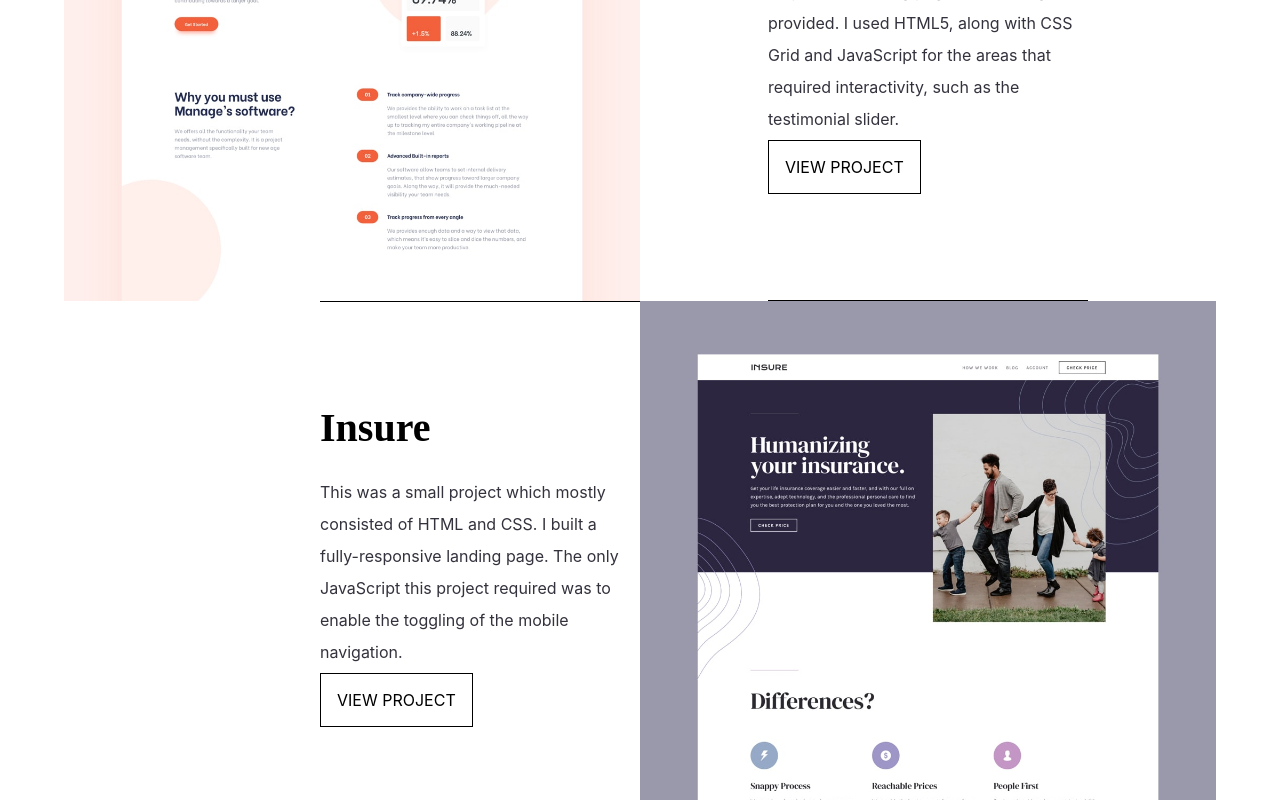
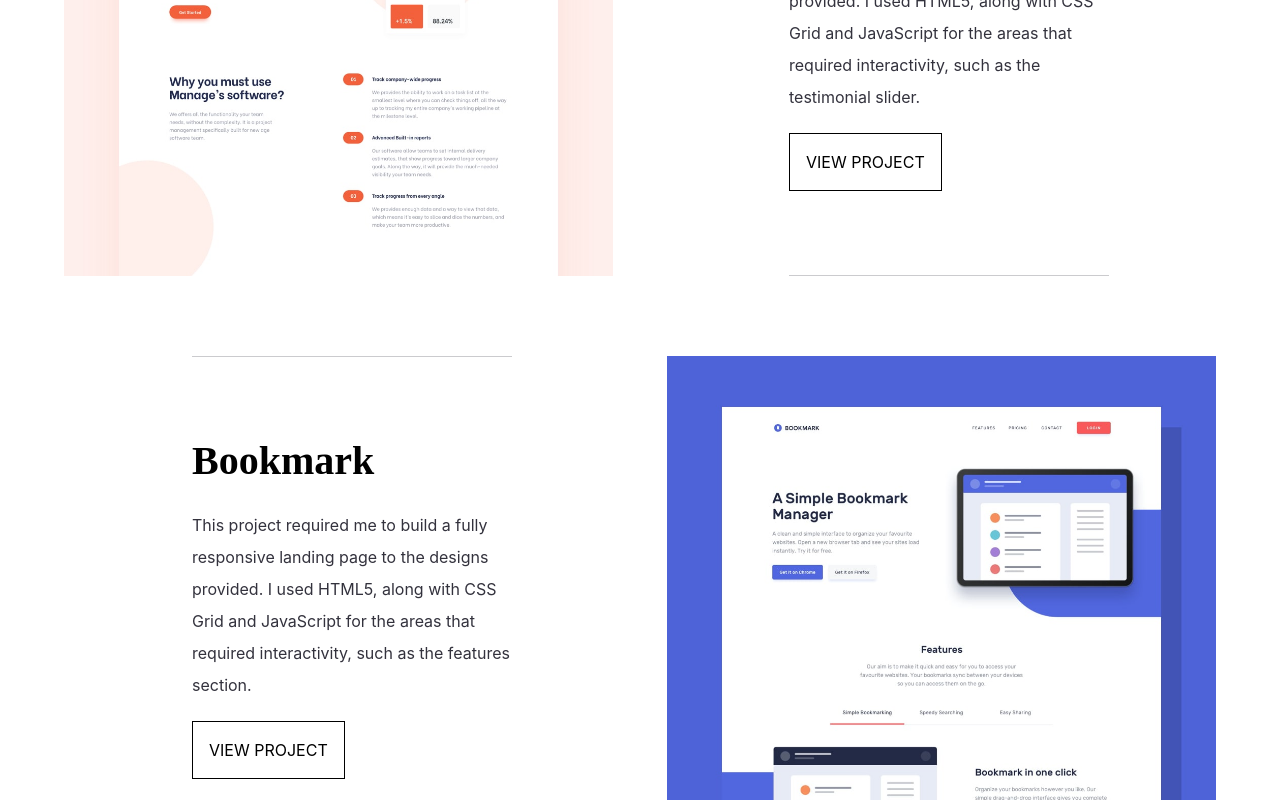
Before and after one commit to markup-mitchell/frontend-mentor-portfolio, a Next.js app: page /portfolio in a window 1280 px wide. Shown: the part 400-1200 px from the top of the page. Built offline with nearby package versions, Linux system fonts and the light colour scheme.

Commit message:
better pattern for protfolio itemscomponent

```diff
--- /dev/null
+++ b/src/components/PortfolioArticle.jsx
@@ -0,0 +1,57 @@
+const ProjectImage = ({ slug }) => {
+  return (
+    <div className="image-wrapper relative w-full sm:w-1/2 bg-p1 pb-r92 sm:pb-0 xl:h-auto">
+      <picture>
+        <source media="(min-width: 1024px)" srcSet="" />
+        <source media="(min-width: 1024px)" srcSet="" />
+        <source media="(min-width: 1024px)" srcSet="" />
+        <img
+          src={`images/portfolio/desktop/image-portfolio-${slug}@2x.jpg`}
+          className="absolute image-placeholder w-full h-full object-cover object-top xl:relative"
+        />
+      </picture>
+    </div>
+  );
+};
+
+const ProjectSummary = ({ children }) => {
+  return (
+    <div className="contentWrapper mt-6 sm:mt-0 w-full xl:flex flex-col xl:justify-between sm:w-1/2 lg:pl-24 xl:pl-32">
+      <div className="lg:max-w-xs flex flex-col h-full justify-between">
+        <hr className="text-p3 m-0 opacity-25" />
+        <div className="py-6 md:mt-8 md:mb-12 lg:my-0">
+          <h2 className="font-serif text-40 font-bold leading-none">
+            {children[0]}
+          </h2>
+          <p className="mt-6 md:mt-7 leading-loose text-p3">{children[1]}</p>
+          <div className="mt-5">{children[2]}</div>
+        </div>
+        <hr className="text-p3 opacity-25 m-0" />
+      </div>
+    </div>
+  );
+};
+
+const PortfolioArticle = ({ reverse, children, slug }) => {
+  return (
+    <div
+      className={`flex ${
+        reverse ? 'flex-col-reverse' : 'flex-col'
+      } sm:flex-row sm:space-x-12`}
+    >
+      {reverse ? (
+        <>
+          <ProjectSummary>{children}</ProjectSummary>
+          <ProjectImage slug={slug} />
+        </>
+      ) : (
+        <>
+          <ProjectImage slug={slug} />
+          <ProjectSummary>{children}</ProjectSummary>
+        </>
+      )}
+    </div>
+  );
+};
+
+export default PortfolioArticle;
--- a/src/components/PortfolioItem.jsx
+++ /dev/null
@@ -1,54 +0,0 @@
-import Link from "next/link";
-
-const PortfolioItem = ({
-  projectName,
-  description,
-  slug,
-  alt,
-  flexReverse,
-}) => {
-  return (
-    <section
-      className={`sm:flex flex-row ${
-        flexReverse && "flex-row-reverse"
-      } justify-between items-center md:justify-start`}
-    >
-      <div className="sm:w-1/2">
-        <picture>
-          <source
-            media="(min-width: 1024px)"
-            srcSet={`images/portfolio/desktop/image-portfolio-${slug}@2x.jpg`}
-          />
-          <source
-            media="(min-width: 500px)"
-            srcSet={`images/portfolio/tablet/image-portfolio-${slug}@2x.jpg`}
-          />
-          <img
-            src={`images/portfolio/mobile/image-portfolio-${slug}@2x.jpg`}
-            alt="alt"
-          />
-        </picture>
-      </div>
-      <div className="flex flex-col sm:ml-10 md:ml-16 xl:ml-32  md:self-stretch justify-between sm:w-5/12 lg:max-w-xs">
-        <hr className="mt-10 mb-6 md:mt-0 md:mb-8" />
-        <div className="xl:flex flex-col justify-center self-stretch">
-          <div>
-            <h2 className="font-serif text-40 font-bold leading-none">
-              {projectName}
-            </h2>
-            <p className="mt-6 md:mt-7 leading-loose text-p3">{description}</p>
-          </div>
-
-          <div className="mt-5">
-            <Link href={`/portfolio/${slug}`}>
-              <a className="border p-4  whitespace-no-wrap">VIEW PROJECT</a>
-            </Link>
-          </div>
-        </div>
-        <hr className="mt-6 md:mt-12" />
-      </div>
-    </section>
-  );
-};
-
-export default PortfolioItem;
--- a/src/pages/Template.jsx
+++ b/src/pages/Template.jsx
@@ -1,9 +1,9 @@
-import Navbar from "../components/Navbar";
-import Footer from "../components/Footer";
+import Navbar from '../components/Navbar';
+import Footer from '../components/Footer';
 
 const Template = ({ children, menuOpen, toggleMenu }) => {
   return (
-    <div className="relative min-h-screen">
+    <div className="relative min-h-screen flex flex-col">
       {/* page layout */}
       <div className="w-full h-full px-8 pt-8 md:px-10 md:pt-16 xl:px-0">
         <div className="max-w-6xl mx-auto relative">
--- a/src/pages/portfolio/index.jsx
+++ b/src/pages/portfolio/index.jsx
@@ -1,22 +1,36 @@
-import PortfolioItem from "../../components/PortfolioItem";
+import PortfolioArticle from '../../components/PortfolioArticle';
 
 const Portfolio = () => {
   return (
     <>
-      <PortfolioItem
-        projectName="Manage"
-        description="This project required me to build a fully responsive landing page
-      to the designs provided. I used HTML5, along with CSS Grid and
-      JavaScript for the areas that required interactivity, such as the
-      testimonial slider."
-        slug="manage"
-      />
-      <PortfolioItem
-        projectName="Insure"
-        description="This was a small project which mostly consisted of HTML and CSS. I built a fully-responsive landing page. The only JavaScript this project required was to enable the toggling of the mobile navigation."
-        slug="insure"
-        flexReverse
-      />
+      <section className="pb-16 md:pb-20">
+        <PortfolioArticle slug="manage">
+          <>Manage</>
+          <>
+            This project required me to build a fully responsive landing page to
+            the designs provided. I used HTML5, along with CSS Grid and
+            JavaScript for the areas that required interactivity, such as the
+            testimonial slider.
+          </>
+          <button className="border p-4  whitespace-no-wrap">
+            VIEW PROJECT
+          </button>
+        </PortfolioArticle>
+      </section>
+      <section>
+        <PortfolioArticle reverse slug="bookmark">
+          <>Bookmark</>
+          <>
+            This project required me to build a fully responsive landing page to
+            the designs provided. I used HTML5, along with CSS Grid and
+            JavaScript for the areas that required interactivity, such as the
+            features section.
+          </>
+          <button className="border p-4  whitespace-no-wrap">
+            VIEW PROJECT
+          </button>
+        </PortfolioArticle>
+      </section>
     </>
   );
 };
--- a/tailwind.config.js
+++ b/tailwind.config.js
@@ -1,56 +1,59 @@
 module.exports = {
-  purge: ["./src/**/*.{js,jsx}"],
+  purge: ['./src/**/*.{js,jsx}'],
   theme: {
     colors: {
-      p1: "#5FB4A2",
-      p2: "#203A4C",
-      p3: "#33323D",
-      s1: "#FAFAFA",
-      s2: "#EAEAEB",
-      s3: "#F43030",
-      t1: "#979797",
-      white: "#FFFFFF",
+      p1: '#5FB4A2',
+      p2: '#203A4C',
+      p3: '#33323D',
+      s1: '#FAFAFA',
+      s2: '#EAEAEB',
+      s3: '#F43030',
+      t1: '#979797',
+      white: '#FFFFFF'
     },
     fontFamily: {
       sans: [
         '"Public Sans"',
-        "-apple-system",
-        "BlinkMacSystemFont",
+        '-apple-system',
+        'BlinkMacSystemFont',
         '"Segoe UI"',
-        "Roboto",
-        "Helvetica",
-        "Arial",
-        "sans-serif",
+        'Roboto',
+        'Helvetica',
+        'Arial',
+        'sans-serif',
         '"Apple Color Emoji"',
         '"Segoe UI Emoji"',
-        '"Segoe UI Symbol"',
+        '"Segoe UI Symbol"'
       ],
-      serif: ['"Ibarra Real Nova"', "serif"],
+      serif: ['"Ibarra Real Nova"', 'serif']
     },
     extend: {
       padding: {
-        11: "3.5rem",
-        7: "1.75rem",
+        11: '3.5rem',
+        7: '1.75rem',
+        full: '100%',
+        half: '50%',
+        r92: '92%'
       },
       margin: {
-        11: "3.5rem",
-        7: "1.75rem",
+        11: '3.5rem',
+        7: '1.75rem'
       },
       letterSpacing: {
-        2: "2px",
+        2: '2px'
       },
       fontSize: {
-        40: "2.5rem",
-        50: "3.125rem",
+        40: '2.5rem',
+        50: '3.125rem'
       },
       boxShadow: {
-        outline: "0 0 0 3px rgba(95, 180, 162, 0.5)",
-      },
-    },
+        outline: '0 0 0 3px rgba(95, 180, 162, 0.5)'
+      }
+    }
   },
   variants: {},
   plugins: [],
   future: {
-    removeDeprecatedGapUtilities: true,
-  },
+    removeDeprecatedGapUtilities: true
+  }
 };
```
